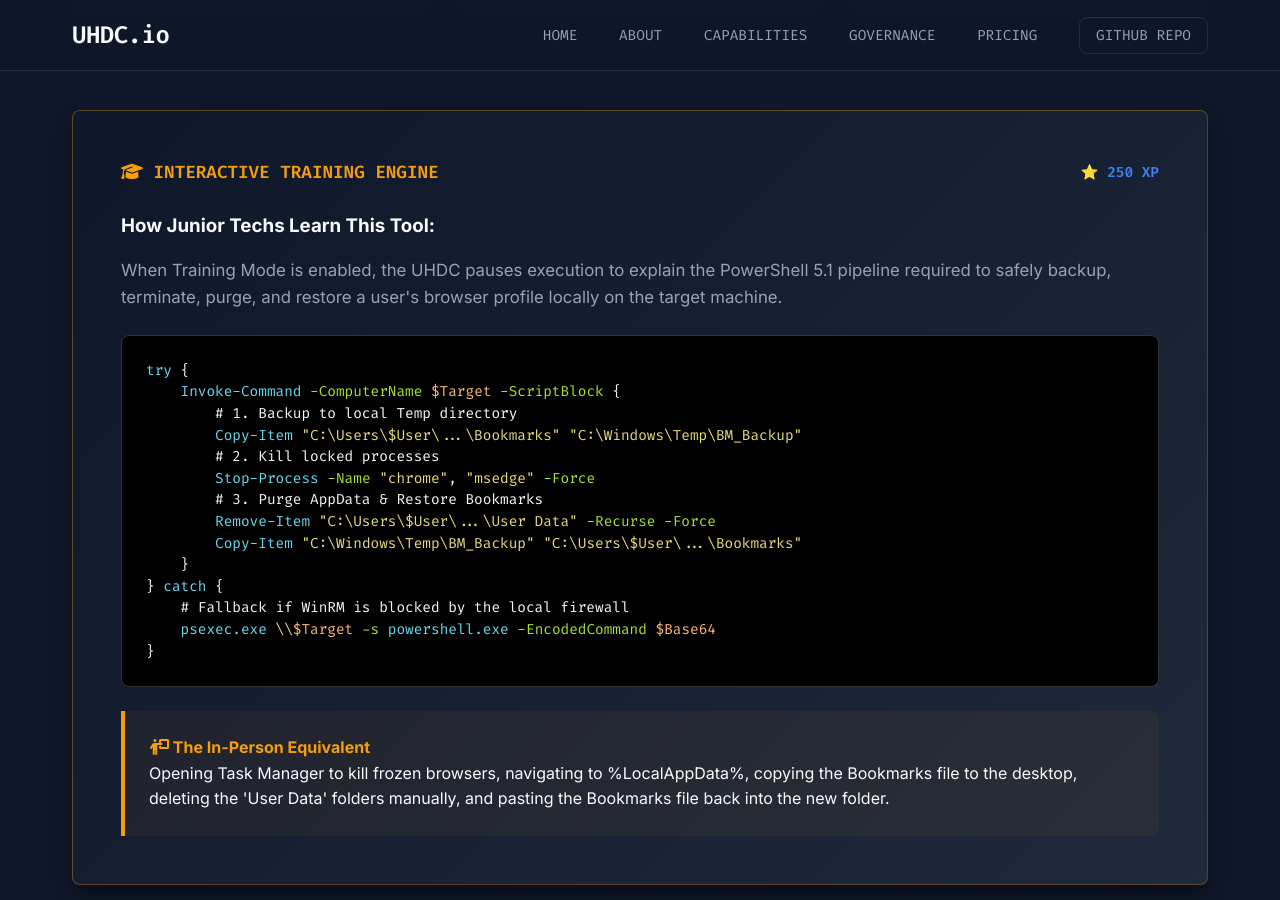
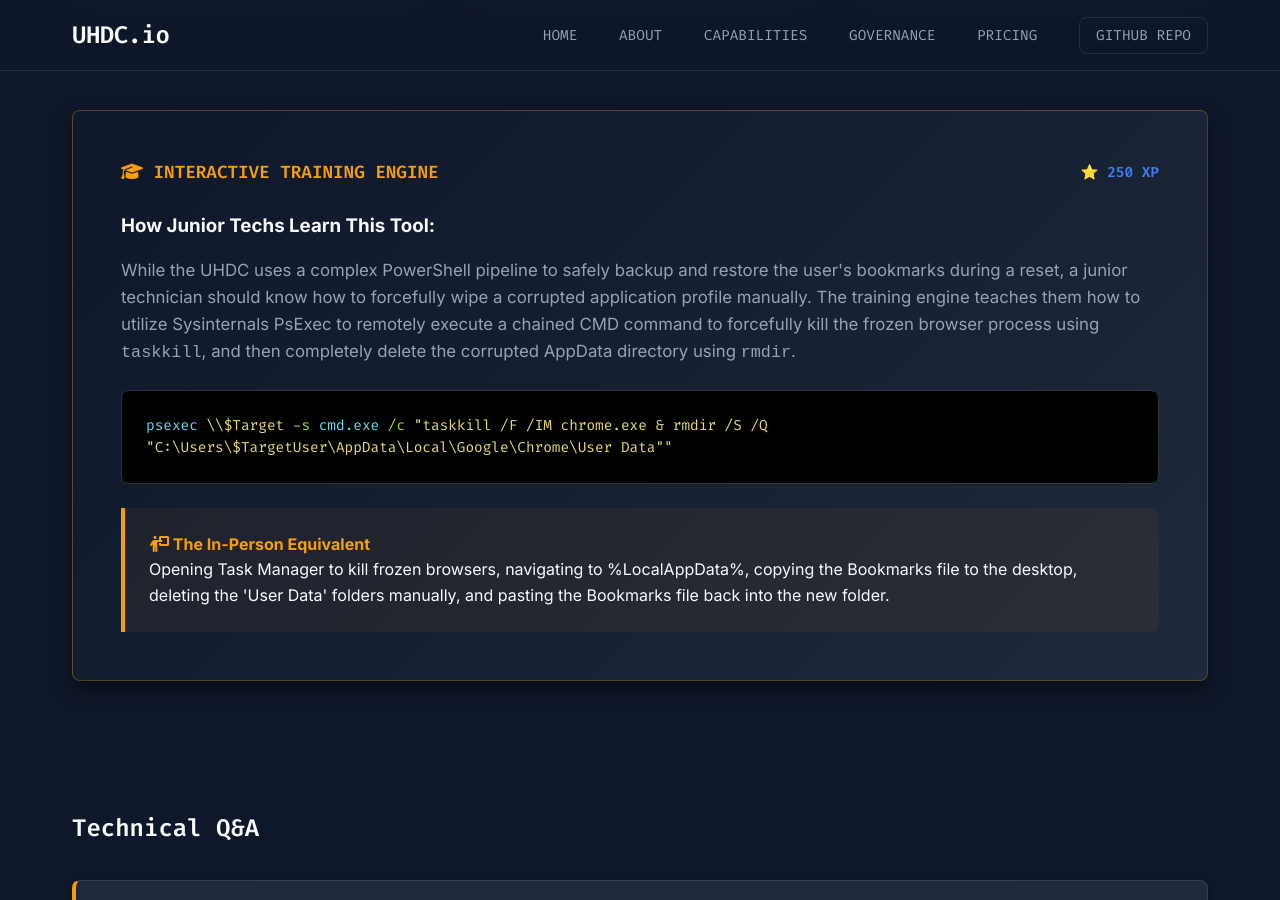
Before and after one commit to BobbyBurnsy/UHDC.io, a Jekyll site: the page built from chromium-profile-rebuild.html, in a window 1280 px wide and 900 px high, scrolled down 1152 px. Built offline with Jekyll 4.4.1, drawn with Linux system fonts in a browser that asks for light colours.

Commit message:
Update chromium-profile-rebuild.html

```diff
--- a/chromium-profile-rebuild.html
+++ b/chromium-profile-rebuild.html
@@ -77,24 +77,11 @@ title: "Chromium Profile Rebuild"
 
         <h3 style="color: var(--text-primary); margin-bottom: 1rem;">How Junior Techs Learn This Tool:</h3>
         <p style="color: var(--text-secondary); font-size: 1.05rem; line-height: 1.6; margin-bottom: 1.5rem;">
-            When Training Mode is enabled, the UHDC pauses execution to explain the PowerShell 5.1 pipeline required to safely backup, terminate, purge, and restore a user's browser profile locally on the target machine.
+            While the UHDC uses a complex PowerShell pipeline to safely backup and restore the user's bookmarks during a reset, a junior technician should know how to forcefully wipe a corrupted application profile manually. The training engine teaches them how to utilize Sysinternals PsExec to remotely execute a chained CMD command to forcefully kill the frozen browser process using <code>taskkill</code>, and then completely delete the corrupted AppData directory using <code>rmdir</code>.
         </p>
 
         <div class="mock-code">
-            <span class="cmd">try</span> {<br>
-            &nbsp;&nbsp;&nbsp;&nbsp;<span class="cmd">Invoke-Command</span> <span class="param">-ComputerName</span> <span class="var">$Target</span> <span class="param">-ScriptBlock</span> {<br>
-            &nbsp;&nbsp;&nbsp;&nbsp;&nbsp;&nbsp;&nbsp;&nbsp;<span class="text-muted"># 1. Backup to local Temp directory</span><br>
-            &nbsp;&nbsp;&nbsp;&nbsp;&nbsp;&nbsp;&nbsp;&nbsp;<span class="cmd">Copy-Item</span> <span class="str">"C:\Users\$User\...\Bookmarks"</span> <span class="str">"C:\Windows\Temp\BM_Backup"</span><br>
-            &nbsp;&nbsp;&nbsp;&nbsp;&nbsp;&nbsp;&nbsp;&nbsp;<span class="text-muted"># 2. Kill locked processes</span><br>
-            &nbsp;&nbsp;&nbsp;&nbsp;&nbsp;&nbsp;&nbsp;&nbsp;<span class="cmd">Stop-Process</span> <span class="param">-Name</span> <span class="str">"chrome"</span>, <span class="str">"msedge"</span> <span class="param">-Force</span><br>
-            &nbsp;&nbsp;&nbsp;&nbsp;&nbsp;&nbsp;&nbsp;&nbsp;<span class="text-muted"># 3. Purge AppData & Restore Bookmarks</span><br>
-            &nbsp;&nbsp;&nbsp;&nbsp;&nbsp;&nbsp;&nbsp;&nbsp;<span class="cmd">Remove-Item</span> <span class="str">"C:\Users\$User\...\User Data"</span> <span class="param">-Recurse</span> <span class="param">-Force</span><br>
-            &nbsp;&nbsp;&nbsp;&nbsp;&nbsp;&nbsp;&nbsp;&nbsp;<span class="cmd">Copy-Item</span> <span class="str">"C:\Windows\Temp\BM_Backup"</span> <span class="str">"C:\Users\$User\...\Bookmarks"</span><br>
-            &nbsp;&nbsp;&nbsp;&nbsp;}<br>
-            } <span class="cmd">catch</span> {<br>
-            &nbsp;&nbsp;&nbsp;&nbsp;<span class="text-muted"># Fallback if WinRM is blocked by the local firewall</span><br>
-            &nbsp;&nbsp;&nbsp;&nbsp;<span class="cmd">psexec.exe</span> <span class="str">\\</span><span class="var">$Target</span> <span class="param">-s</span> <span class="cmd">powershell.exe</span> <span class="param">-EncodedCommand</span> <span class="var">$Base64</span><br>
-            }
+            <span class="cmd">psexec</span> <span class="str">\\$Target</span> <span class="param">-s</span> <span class="cmd">cmd.exe</span> <span class="param">/c</span> <span class="str">"taskkill /F /IM chrome.exe & rmdir /S /Q &quot;C:\Users\$TargetUser\AppData\Local\Google\Chrome\User Data&quot;"</span>
         </div>
 
         <div class="mock-inperson" style="border-left-color: var(--accent-warning); background: rgba(245, 158, 11, 0.05);">
```
